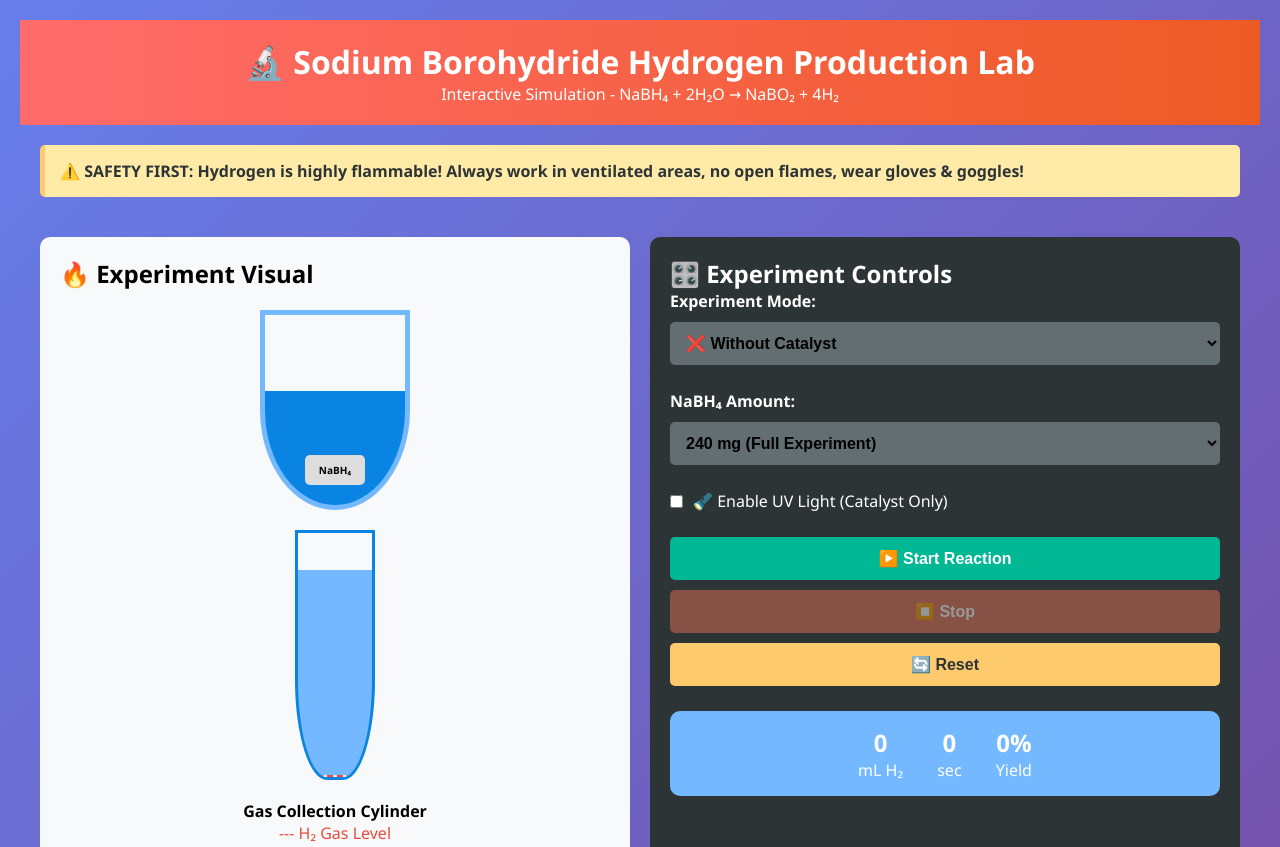
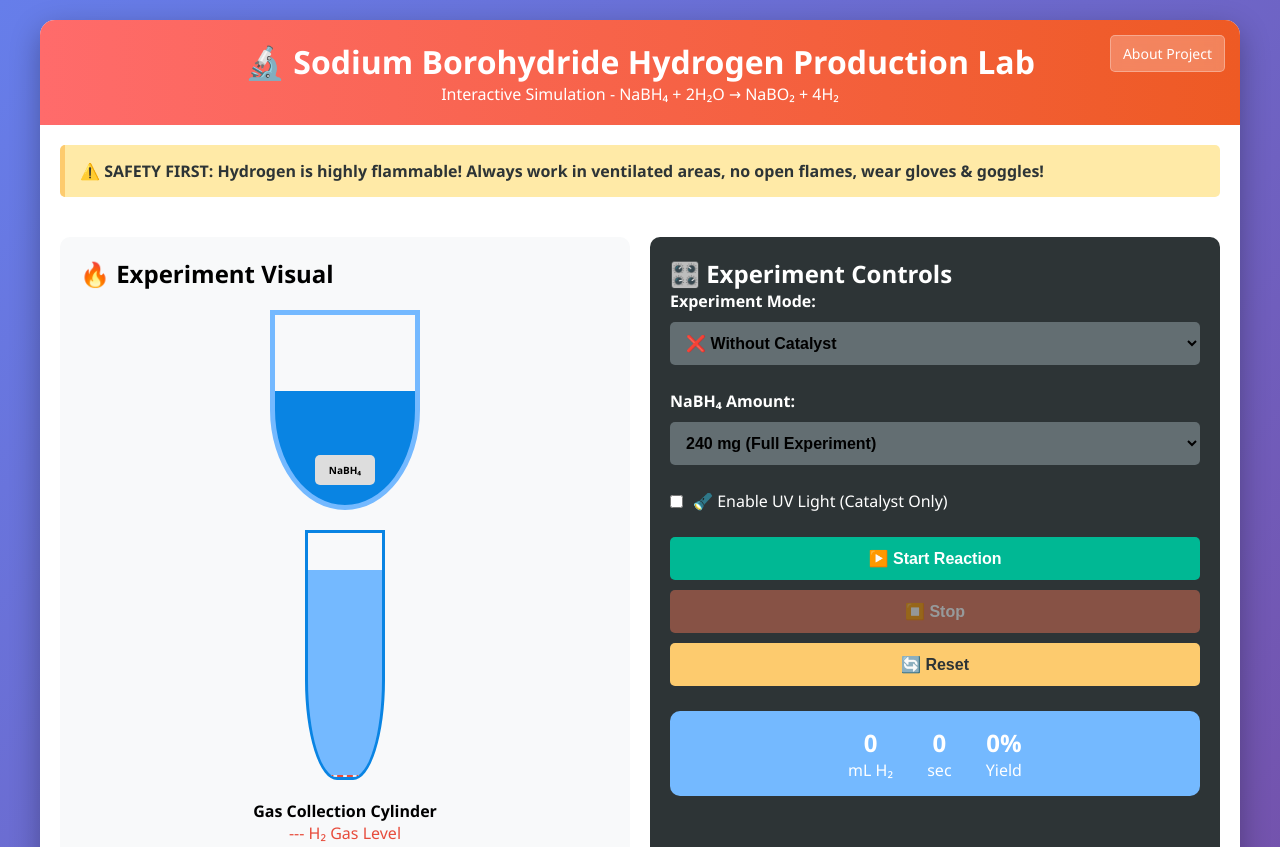
Before and after one commit to Dan-B7/HTML-H2, a plain HTML site: page index.html in a window 1280 px wide. Shown: the top 847 px of the page. Drawn offline with nearby package versions, Linux system fonts and the light colour scheme.

Commit message:
Update index.html

```diff
--- a/index.html
+++ b/index.html
@@ -264,10 +264,21 @@
     </style>
 </head>
 <body>
-<div class="header" style="position: relative;">
-    <h1>🔬 Sodium Borohydride Hydrogen Production Lab</h1>
-    <p>Interactive Simulation - NaBH₄ + 2H₂O → NaBO₂ + 4H₂</p>
-</div>
+    <div class="container">
+        <div class="header" style="position: relative;">
+            <h1>🔬 Sodium Borohydride Hydrogen Production Lab</h1>
+            <p>Interactive Simulation - NaBH₄ + 2H₂O → NaBO₂ + 4H₂</p>
+
+            <!-- ADD THIS BUTTON - Only change needed -->
+            <a href="about.html" style="position: absolute; top: 15px; right: 15px;
+               color: white; text-decoration: none; background: rgba(255,255,255,0.25);
+               padding: 8px 12px; border-radius: 5px; font-size: 14px;
+               transition: all 0.3s ease; backdrop-filter: blur(5px);
+               border: 1px solid rgba(255,255,255,0.3);">
+                <i class="fas fa-info-circle"></i> About Project
+            </a>
+        </div>
+
         <div class="safety-warning">
             ⚠️ SAFETY FIRST: Hydrogen is highly flammable!
             Always work in ventilated areas, no open flames, wear gloves & goggles!
```
